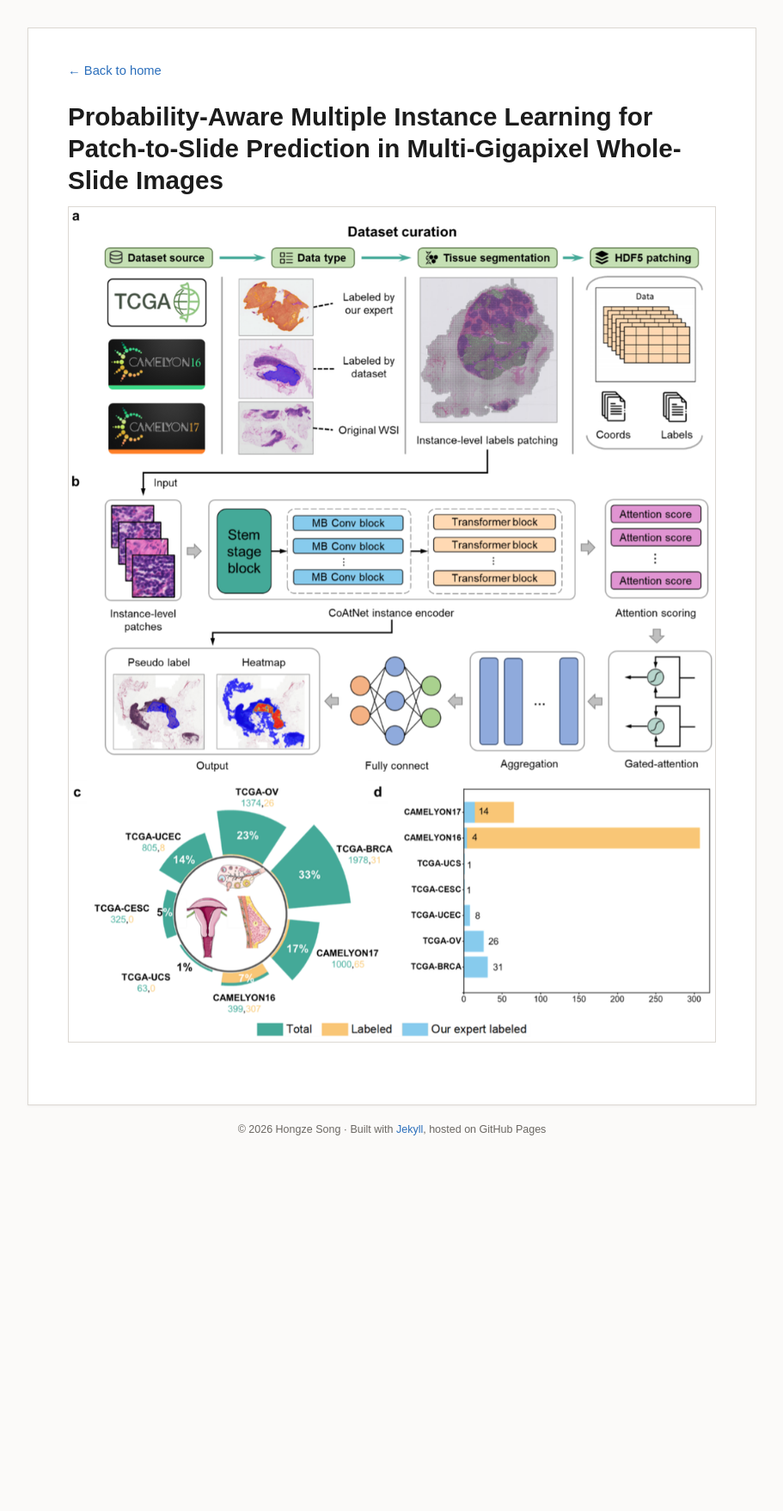
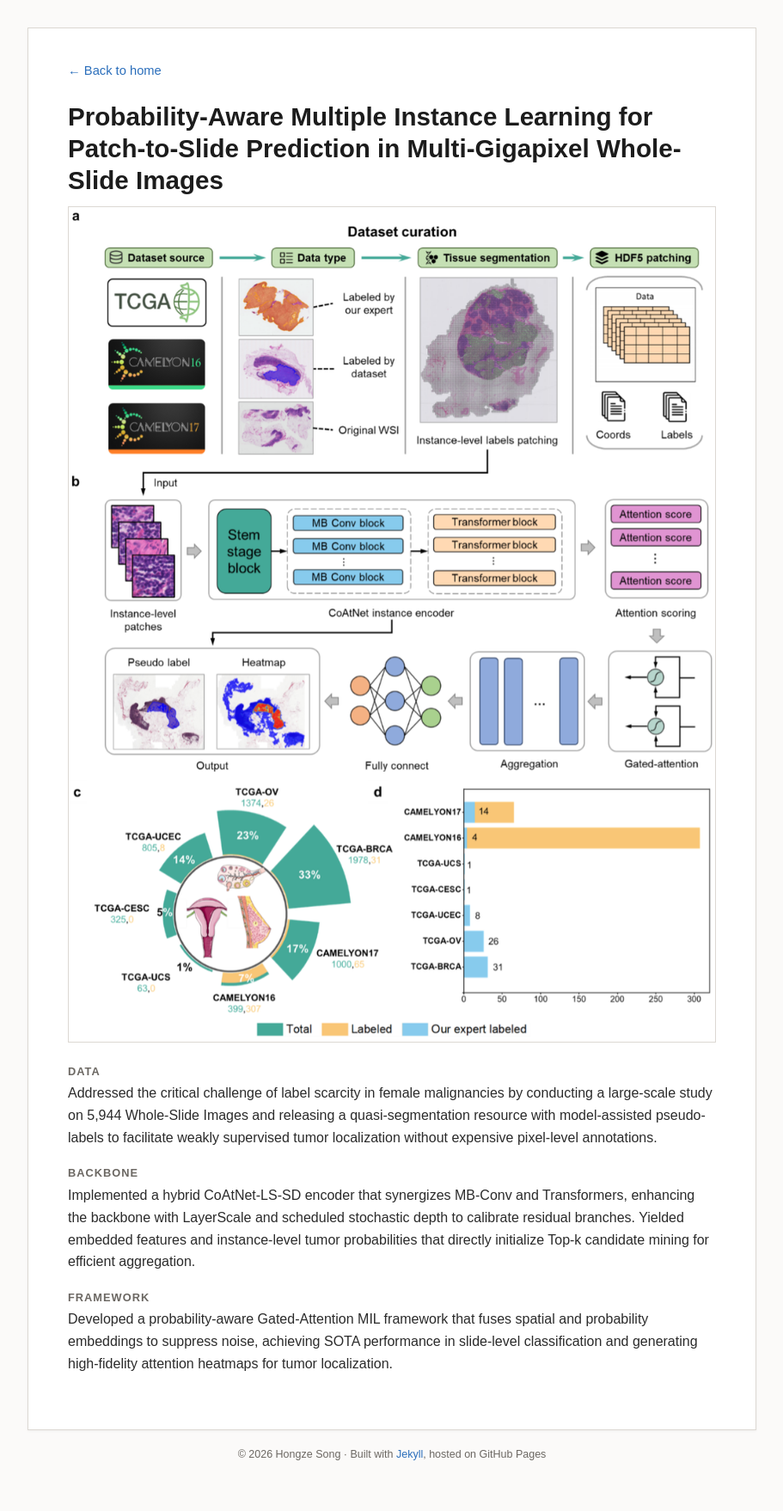
Before and after one commit to TimidZe/timidze.github.io, a Jekyll site: the page built from _projects/probability-aware-mil-wsi.md, in a window 1280 px wide. Shown: the whole page at 86% size, without its empty margins (184-1095 px from the left). Built offline with Jekyll 4.4.1, drawn with Linux system fonts in a browser that asks for light colours; before the commit the page ends 1380 px from its top, so only the background shows below that.

Commit message:
Add project descriptions from the CV to the detail pages
Each paragraph gets a one-word label (Formulation, Method, Data, ...).

Co-Authored-By: Claude Opus 5 <noreply@anthropic.com>
Claude-Session: https://claude.ai/code/session_01E7qXnjW2uLvZK7CSo8vXE5

```diff
--- a/_projects/probability-aware-mil-wsi.md
+++ b/_projects/probability-aware-mil-wsi.md
@@ -2,8 +2,16 @@
 title: "Probability-Aware Multiple Instance Learning for Patch-to-Slide Prediction in Multi-Gigapixel Whole-Slide Images"
 order: 3
 image: /images/projects/Project3.png
-caption: ""
 ---
 
-<!-- Write a short description of this project here: the problem, the method,
-     and the result. It appears on this page, under the figure. -->
+#### Data
+
+Addressed the critical challenge of label scarcity in female malignancies by conducting a large-scale study on 5,944 Whole-Slide Images and releasing a quasi-segmentation resource with model-assisted pseudo-labels to facilitate weakly supervised tumor localization without expensive pixel-level annotations.
+
+#### Backbone
+
+Implemented a hybrid CoAtNet-LS-SD encoder that synergizes MB-Conv and Transformers, enhancing the backbone with LayerScale and scheduled stochastic depth to calibrate residual branches. Yielded embedded features and instance-level tumor probabilities that directly initialize Top-k candidate mining for efficient aggregation.
+
+#### Framework
+
+Developed a probability-aware Gated-Attention MIL framework that fuses spatial and probability embeddings to suppress noise, achieving SOTA performance in slide-level classification and generating high-fidelity attention heatmaps for tumor localization.
--- a/assets/css/style.css
+++ b/assets/css/style.css
@@ -213,6 +213,16 @@ blockquote {
   color: var(--muted);
 }
 
+.project-body h4 {
+  font-size: .8em;
+  text-transform: uppercase;
+  letter-spacing: .08em;
+  color: var(--muted);
+  margin: 1.6em 0 .35em;
+}
+
+.project-body h4:first-child { margin-top: 0; }
+
 .project-links { margin-top: 1.8em; font-size: .95em; }
 
 /* ---- Publications ------------------------------------------------------ */
```
Also changed, not shown: _projects/controllable-medical-synthetic-data.md (+11 -3 lines), _projects/thermophysiological-digital-twins.md (+11 -3 lines).
